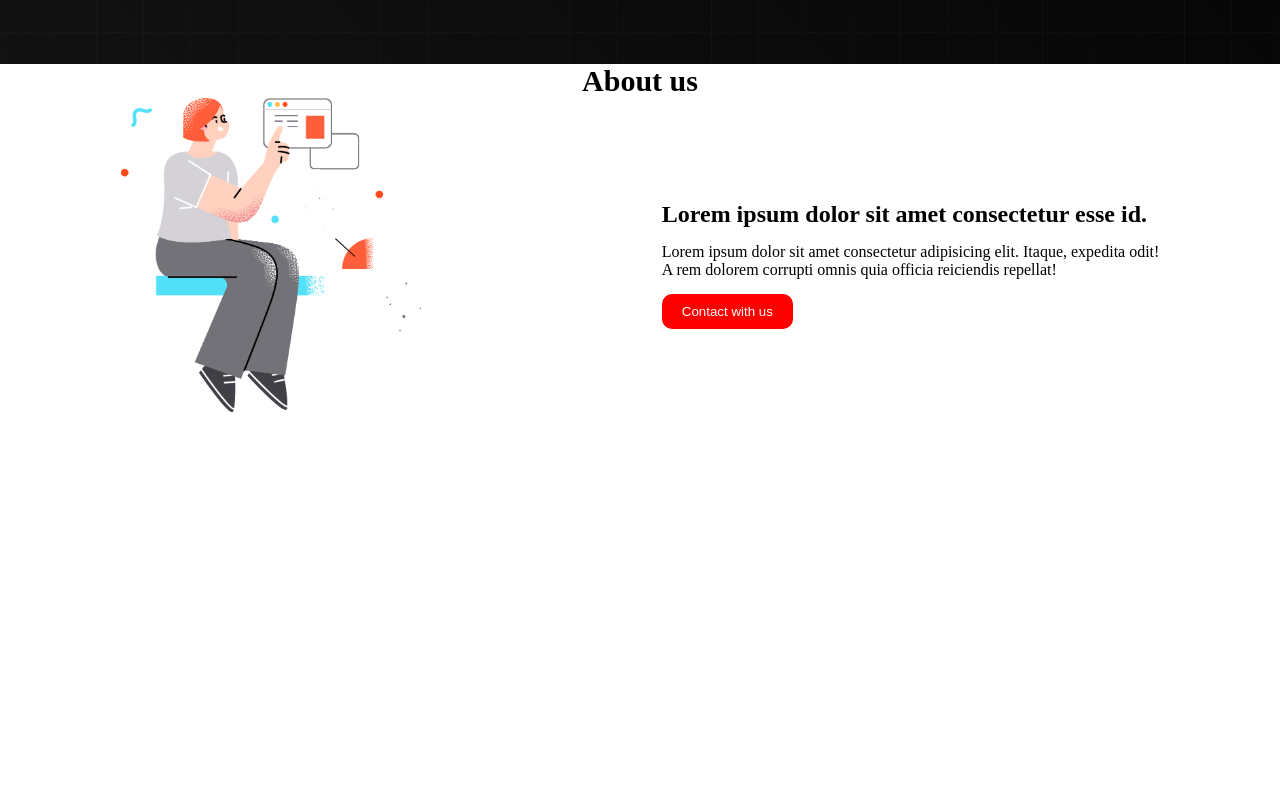
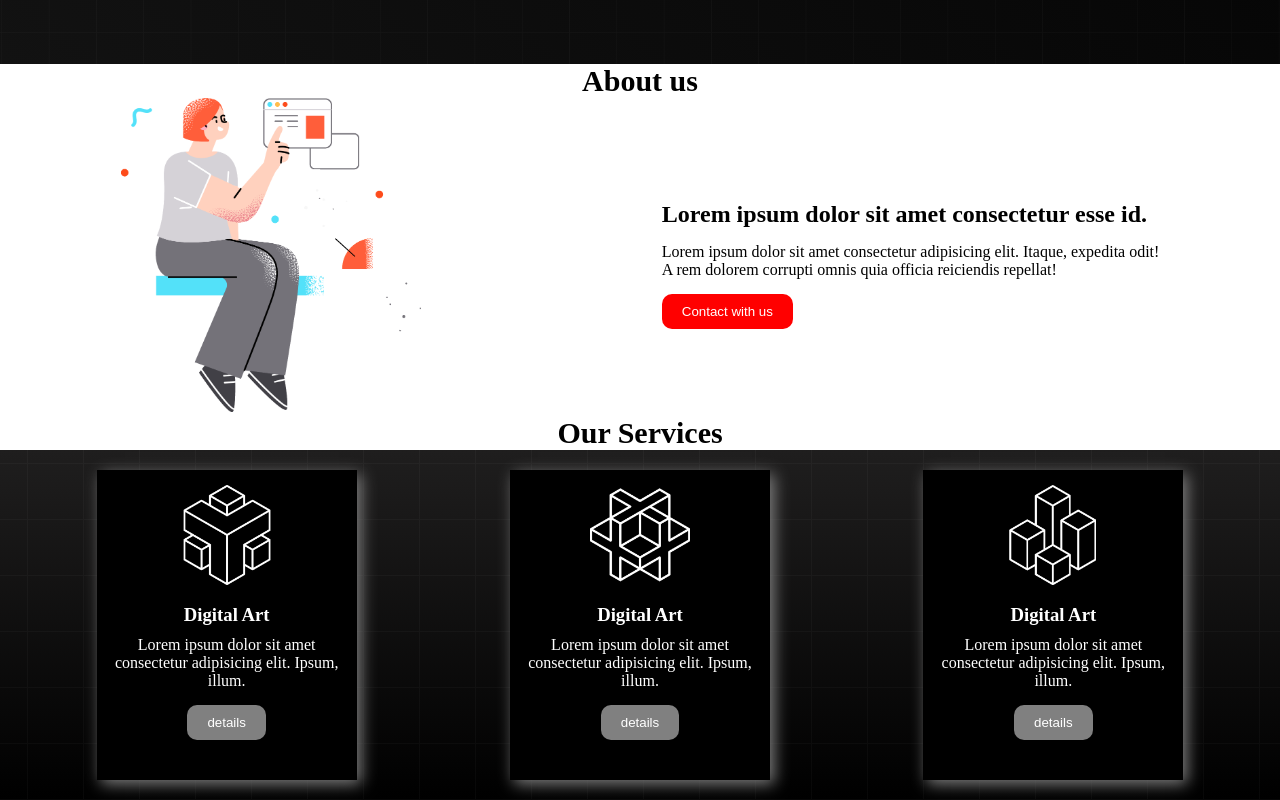
Before and after one commit to JibonMallick/Conceptual1_html_css, a plain HTML site: page index.html in a window 1280 px wide. Shown: the part 809-1609 px from the top of the page. Before the commit the page ends 1225 px from the top, so only its background shows below. Drawn offline with Linux system fonts and the light colour scheme.

Commit message:
add forth section

```diff
--- a/index.html
+++ b/index.html
@@ -61,6 +61,33 @@
            </div>
 
         </section>
+        <!----This is Fourth session-->
+        <section>
+
+            <h1 class="about-header">Our Services</h1>
+            <div class="service-container">
+                <div class="box">
+                    <img class="icon"src="./icon/0.png" alt="">
+                <h3 class="box-title">Digital Art</h3>
+                <p>Lorem ipsum dolor sit amet consectetur adipisicing elit. Ipsum, illum.</p>
+                <button class="btn box-btn">details</button>
+                </div>
+                <div class="box">
+                    <img class="icon"src="./icon/1.png" alt="">
+                <h3 class="box-title">Digital Art</h3>
+                <p>Lorem ipsum dolor sit amet consectetur adipisicing elit. Ipsum, illum.</p>
+                <button class="btn box-btn">details</button>
+                </div>
+                <div class="box">
+                    <img class="icon"src="./icon/2.png" alt="">
+                <h3 class="box-title">Digital Art</h3>
+                <p>Lorem ipsum dolor sit amet consectetur adipisicing elit. Ipsum, illum.</p>
+                <button class="btn box-btn">details</button>
+                </div>
+
+
+            </div>
+        </section>
 
     </menu>
     <footer></footer>
--- a/style.css
+++ b/style.css
@@ -81,3 +81,32 @@
     margin-top: 15px;
     margin-bottom: 15px;
 }
+.box{
+    width: 230px;
+    height: 280px;
+    box-shadow: 4px 4px 15px gray;
+    background-color: black;
+    text-align: center;
+    padding: 15px;
+    color: white;
+
+}
+.icon{
+    width: 100px;
+    margin-bottom: 15px;
+
+}
+.box-btn{
+    background-color: gray;
+    margin-top: 15px;
+}
+.box-title{
+    margin-bottom: 10px;
+}
+.service-container{
+    display: flex;
+    justify-content: space-around;
+    align-items: center;
+    padding: 20px;
+    background-image: url(./images/background.png),linear-gradient(#1f1e1e,#000);
+}
```
